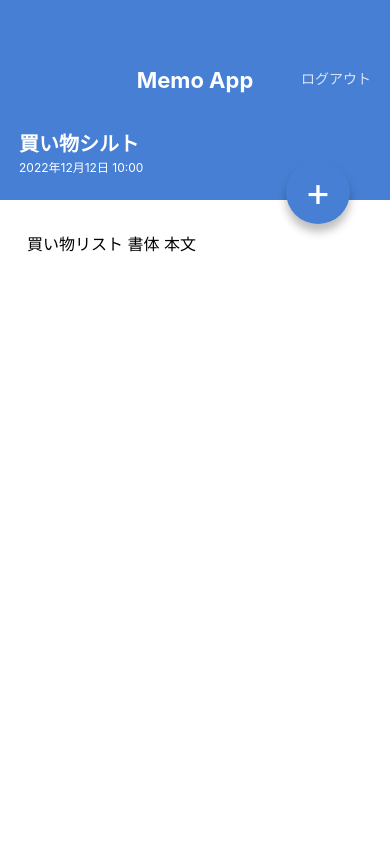
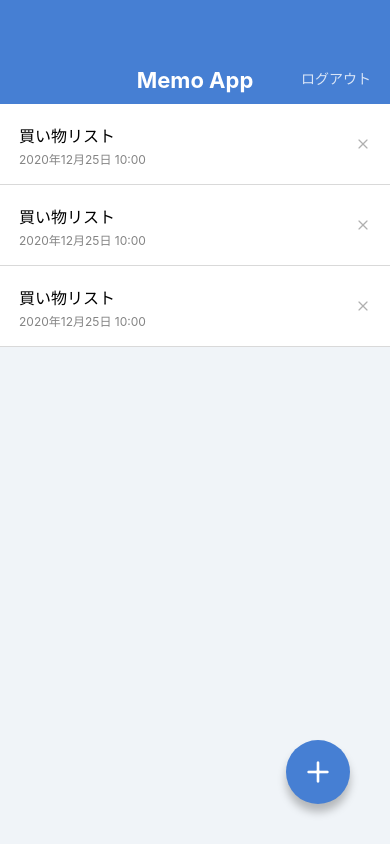
Before and after one commit to freampaper/MemoApp, a React Native app: screen / in a window 390 px wide. Built offline with nearby package versions, Linux system fonts and the light colour scheme.

Commit message:
install @expo/vector-icons

```diff
--- a/App.jsx
+++ b/App.jsx
@@ -1,9 +1,9 @@
 import React from 'react';
 
 import MemoListScreen from './src/screens/MemoListScreen';
-import MemoDetailScreen from './src/screens/MemoDetailScreen';
+// import MemoDetailScreen from './src/screens/MemoDetailScreen';
 export default function App() {
   return (
-    <MemoDetailScreen />
+    <MemoListScreen />
   );
 }
--- a/package.json
+++ b/package.json
@@ -10,6 +10,7 @@
     "eject": "expo eject"
   },
   "dependencies": {
+    "@expo/vector-icons": "^12.0.0",
     "expo": "~44.0.0",
     "expo-status-bar": "~1.2.0",
     "expo-updates": "~0.11.7",
--- a/src/components/CircleButton.jsx
+++ b/src/components/CircleButton.jsx
@@ -1,19 +1,20 @@
 import React from 'react';
-import { View, Text, StyleSheet } from 'react-native';
+import { View, StyleSheet } from 'react-native';
 import { string, shape } from 'prop-types';
+import { Feather } from '@expo/vector-icons';
 
 export default function CircleButton(props) {
-  const { children, style } = props;
+  const { style, name } = props;
   return (
     <View style={[styles.circleButton, style]}>
-      <Text style={styles.circleButtonLabel}>{children}</Text>
+      <Feather name={name} size={32} color="white" />
     </View>
   );
 }
 
 CircleButton.propTypes = {
-  children: string.isRequired,
   style: shape(),
+  name: string.isRequired,
 };
 
 CircleButton.defaultProps = {
--- a/src/components/MemoList.jsx
+++ b/src/components/MemoList.jsx
@@ -1,8 +1,9 @@
 import React from 'react';
 import { View, Text, StyleSheet } from 'react-native';
+import { Feather } from '@expo/vector-icons';
 
 export default function MemoList() {
-  return(
+  return (
     <View>
       <View style={styles.memoListItem}>
         <View>
@@ -10,7 +11,7 @@ export default function MemoList() {
           <Text style={styles.memoListItemDate}>2020年12月25日 10:00</Text>
         </View>
         <View>
-          <Text>X</Text>
+          <Feather name="x" size={16} color="#b0b0b0" />
         </View>
       </View>
       <View style={styles.memoListItem}>
@@ -19,7 +20,7 @@ export default function MemoList() {
           <Text style={styles.memoListItemDate}>2020年12月25日 10:00</Text>
         </View>
         <View>
-          <Text>X</Text>
+          <Feather name="x" size={16} color="#b0b0b0" />
         </View>
       </View>
       <View style={styles.memoListItem}>
@@ -28,7 +29,7 @@ export default function MemoList() {
           <Text style={styles.memoListItemDate}>2020年12月25日 10:00</Text>
         </View>
         <View>
-          <Text>X</Text>
+          <Feather name="x" size={16} color="#b0b0b0" />
         </View>
       </View>
     </View>
--- a/src/screens/MemoDetailScreen.jsx
+++ b/src/screens/MemoDetailScreen.jsx
@@ -1,5 +1,7 @@
 import React from 'react';
-import {View, ScrollView, Text, StyleSheet } from 'react-native';
+import {
+  View, ScrollView, Text, StyleSheet,
+} from 'react-native';
 
 import AppBar from '../components/AppBar';
 import CircleButton from '../components/CircleButton';
@@ -19,7 +21,7 @@ export default function MemoDetailScreen() {
           本文
         </Text>
       </ScrollView>
-      <CircleButton style={{top: 160, bottom:'auto' }}>+</CircleButton>
+      <CircleButton style={{ top: 160, bottom: 'auto' }} name="edit-2" />
     </View>
   );
 }
@@ -29,7 +31,7 @@ const styles = StyleSheet.create({
     flex: 1,
     backgroundColor: '#ffffff',
   },
-  memoHeader:{
+  memoHeader: {
     backgroundColor: '#467FD3',
     height: 96,
     justifyContent: 'center',
--- a/src/screens/MemoListScreen.jsx
+++ b/src/screens/MemoListScreen.jsx
@@ -1,5 +1,5 @@
 import React from 'react';
-import { View, StyleSheet} from 'react-native';
+import { View, StyleSheet } from 'react-native';
 
 import AppBar from '../components/AppBar';
 import MemoList from '../components/MemoList';
@@ -10,7 +10,7 @@ export default function MemoListScreen() {
     <View style={styles.container}>
       <AppBar />
       <MemoList />
-      <CircleButton>+</CircleButton>
+      <CircleButton name="plus" />
     </View>
   );
 }
```
Also changed, not shown: 1 other file (tests, documents, lock files or other folders).
